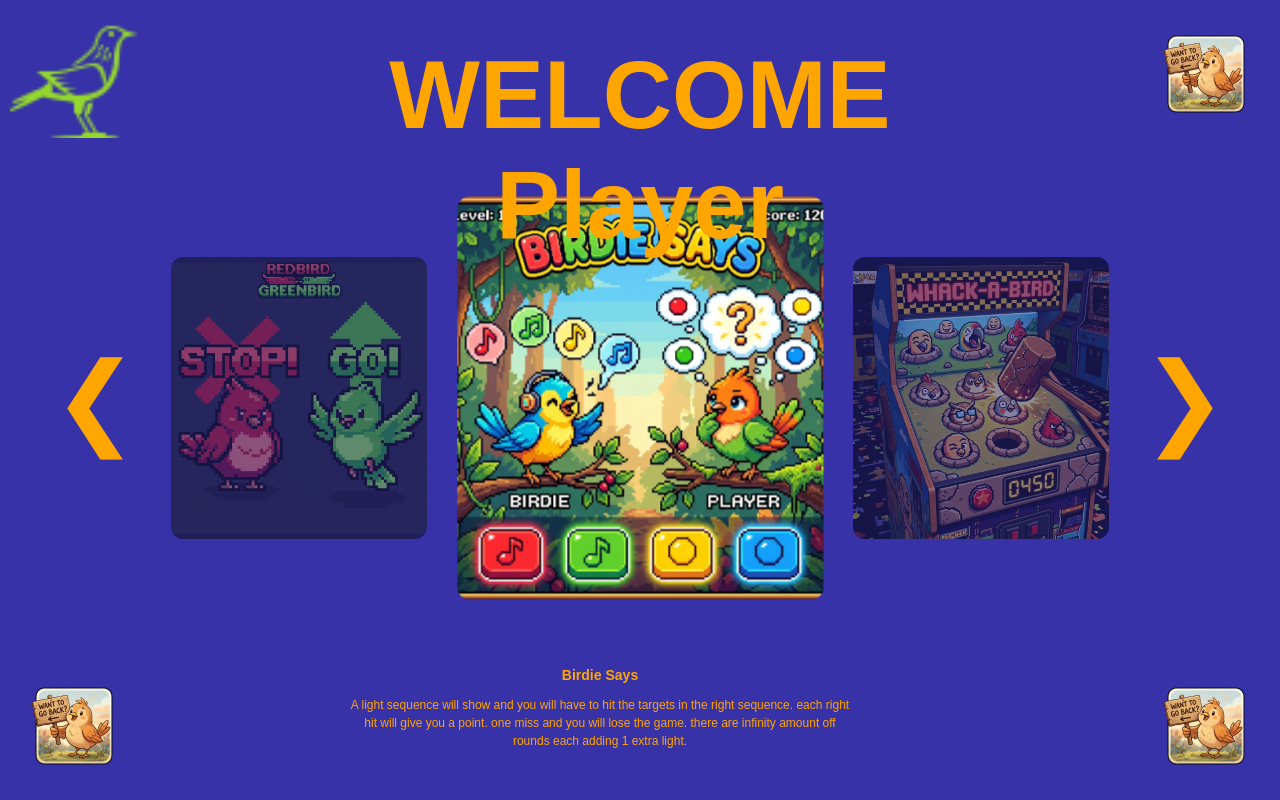
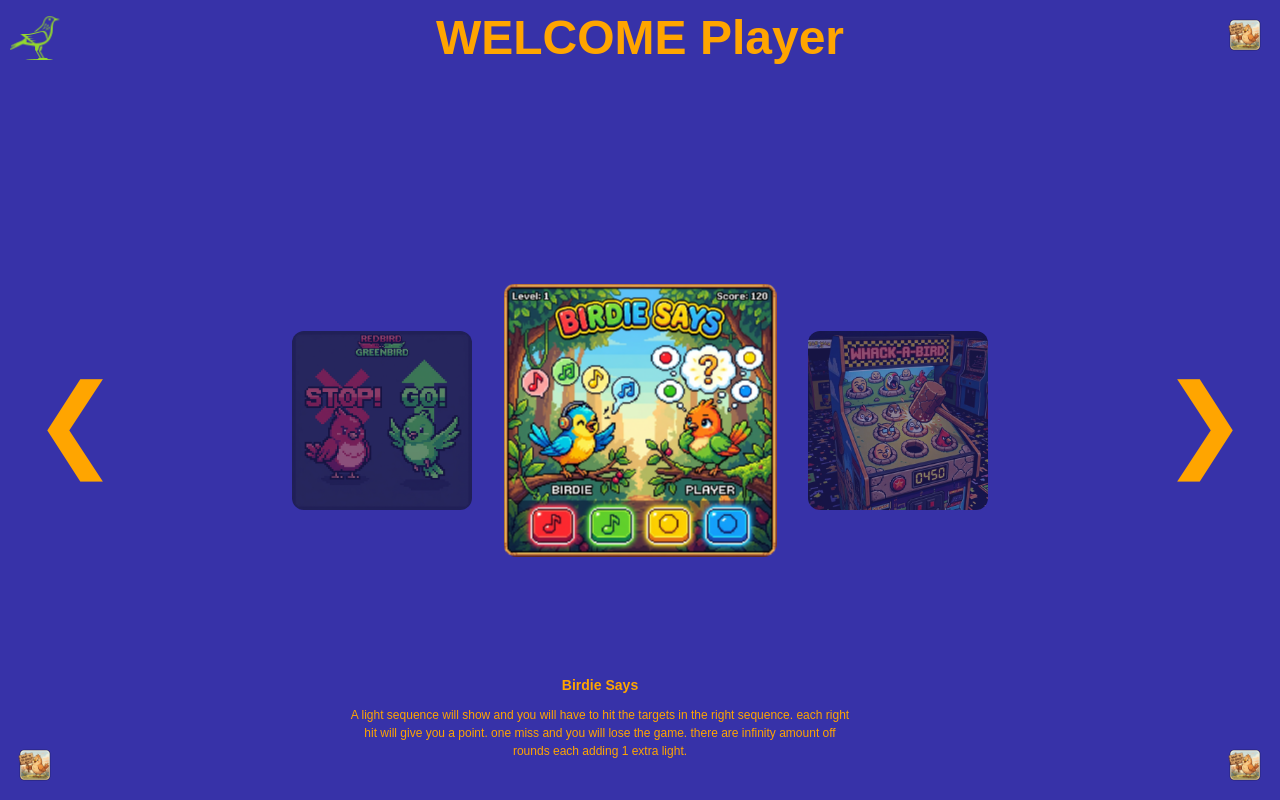
Before and after one commit to NadjaBrandenstein/IoTExamGameConsole, a React (Vite) app in the folder client/: page /menu in a window 1280 px wide. Built offline with nearby package versions, Linux system fonts and the light colour scheme; what statele-sse would draw is missing.

Commit message:
secound attempt

```diff
--- a/client/src/CSS/App.css
+++ b/client/src/CSS/App.css
@@ -34,12 +34,17 @@ body,
 ========================= */
 
 .page {
-    position: fixed;
-
-    inset: 0;
+    min-height: 100vh;
 
     display: flex;
+    flex-direction: column;
 
-    justify-content: center;
     align-items: center;
+
+    justify-content: space-between;
+
+    overflow: hidden;
+
+    padding-top: 20px;
+    padding-bottom: 20px;
 }
--- a/client/src/CSS/MenuPage.css
+++ b/client/src/CSS/MenuPage.css
@@ -5,7 +5,7 @@
 .title-menu {
     position: absolute;
 
-    top: 40px;
+    top: 20px;
 
     left: 50%;
 
@@ -15,11 +15,13 @@
 
     margin: 0;
 
-    font-size: clamp(32px, 8vw, 96px);
+    font-size: clamp(28px, 5vw, 72px);
 
     text-align: center;
 
     z-index: 5;
+
+    width: 90%;
 }
 
 /* =========================
@@ -56,8 +58,9 @@
 ========================= */
 
 .carousel-center img {
-    width: clamp(180px, 30vw, 400px);
-    height: clamp(180px, 30vw, 400px);
+    width: clamp(120px, 22vw, 300px);
+    height: clamp(120px, 22vw, 300px);
+
 
     object-fit: cover;
 
@@ -75,8 +78,8 @@
 ========================= */
 
 .carousel-side img {
-    width: clamp(120px, 22vw, 300px);
-    height: clamp(120px, 22vw, 300px);
+    width: clamp(100px, 18vw, 240px);
+    height: clamp(100px, 18vw, 240px);
 
     object-fit: cover;
 
@@ -168,19 +171,15 @@
 ========================= */
 
 .rules-box {
-    position: absolute;
-
-    bottom: clamp(10px, 5vh, 60px);
-
-    left: 50%;
-
-    transform: translateX(-50%);
-
     color: orange;
 
     width: min(90vw, 600px);
 
     padding: 10px;
+
+    text-align: center;
+
+    margin-bottom: 10px;
 }
 
 /* =========================
@@ -196,7 +195,7 @@
 
     max-width: 100%;
 
-    font-size: clamp(12px, 1.5vw, 5px);
+    font-size: clamp(12px, 1.2vw, 18px);
 
     line-height: 1.5;
 }
@@ -214,19 +213,19 @@
 ========================= */
 
 .page-content {
+    flex: 1;
+
     display: flex;
     flex-direction: column;
 
+    justify-content: center;
     align-items: center;
-    justify-content: center;
-
-    gap: clamp(10px, 2vw, 20px);
-
-    text-align: center;
 
     width: 100%;
 
-    padding: 20px;
+    gap: clamp(20px, 3vh, 40px);
+
+    padding-top: 80px;
 }
 
 /* =========================
@@ -350,3 +349,35 @@ img {
         height: 60px;
     }
 }
+
+@media (max-height: 800px) {
+
+    .title-menu {
+        font-size: clamp(24px, 4vw, 48px);
+        top: 10px;
+    }
+
+    .carousel-center img {
+        width: clamp(140px, 22vw, 260px);
+        height: clamp(140px, 22vw, 260px);
+    }
+
+    .carousel-side img {
+        width: clamp(80px, 14vw, 180px);
+        height: clamp(80px, 14vw, 180px);
+    }
+
+    .rules-content {
+        font-size: 12px;
+    }
+
+    .bird {
+        width: 50px;
+        height: 50px;
+    }
+
+    .page-content {
+        margin-top: 80px;
+        gap: 10px;
+    }
+}
```
